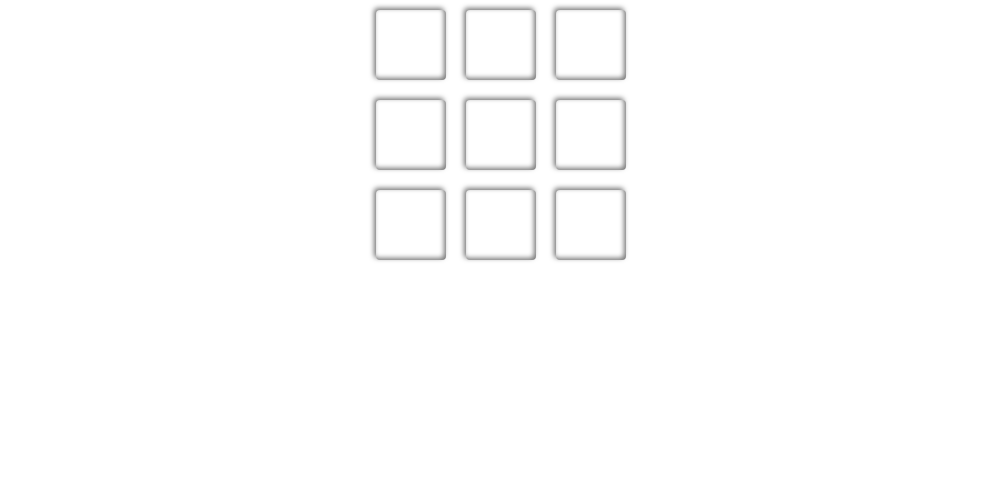
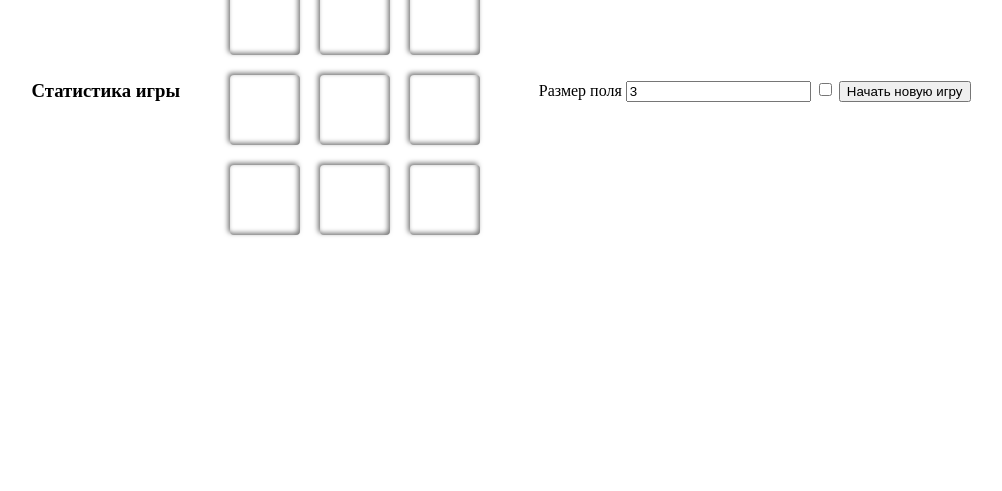
Before and after one commit to queen-leksa/tictactoe-dev3.3-1sem2022, a plain HTML site: page index.html in a window 1280 px wide. Shown: the part 309-800 px from the top of the page, without its empty margins (139-1141 px from the left). Drawn offline with Linux system fonts and the light colour scheme.

Commit message:
upd html-content

```diff
--- a/index.html
+++ b/index.html
@@ -8,8 +8,19 @@
     <link rel="stylesheet" href="style.css">
 </head>
 <body>
-    <h1>Крестики-нолики</h1>
-    <div class="board"></div>
+    <div class="stats">
+        <h3>Статистика игры</h3>
+        <div class="stats-box"></div>
+    </div>
+    <main>
+        <h1>Крестики-нолики</h1>
+        <div class="board"></div>
+    </main>
+    <div class="control">
+        <label>Размер поля <input type="number" min="3" value="3"></label>
+        <label class="type"><input type="checkbox"></label>
+        <button class="reset">Начать новую игру</button>
+    </div>
     <script src="script.js" type="module"></script>
 </body>
 </html>
--- a/js/functions.js
+++ b/js/functions.js
@@ -47,7 +47,6 @@ const setField = (n, board, field) => {
         board.innerHTML += `<div class="board__cell">${cell}</div>`;
     }
 }
-
 const isWin = function(field, step, n) {
     /*
         [0,1,2,3,4,5,6,7,8]
```
